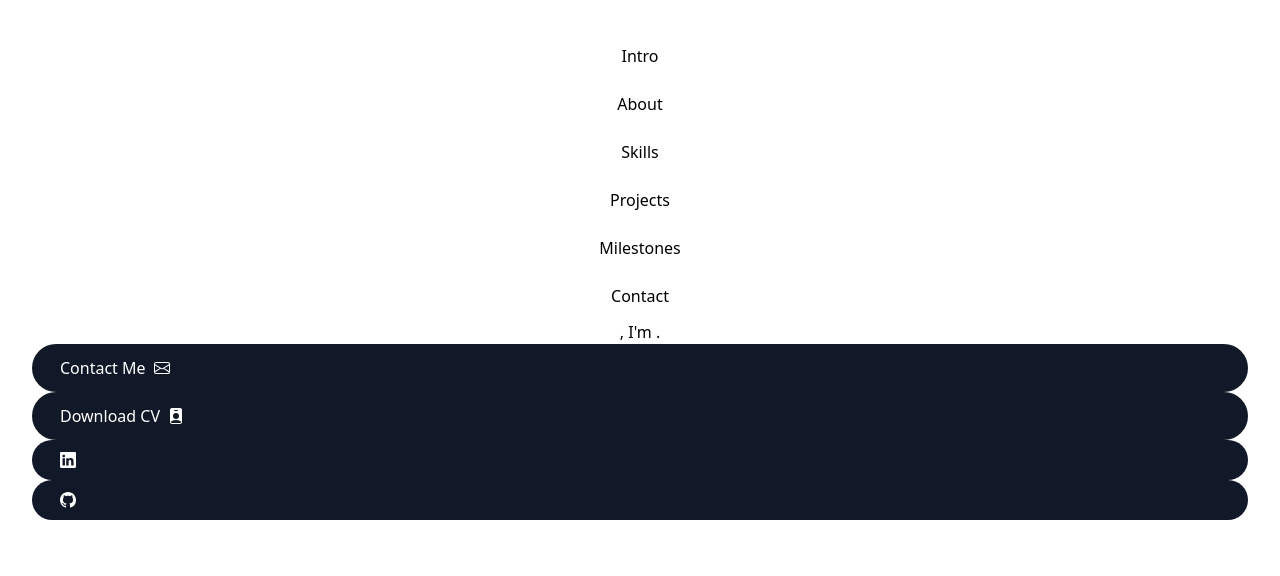
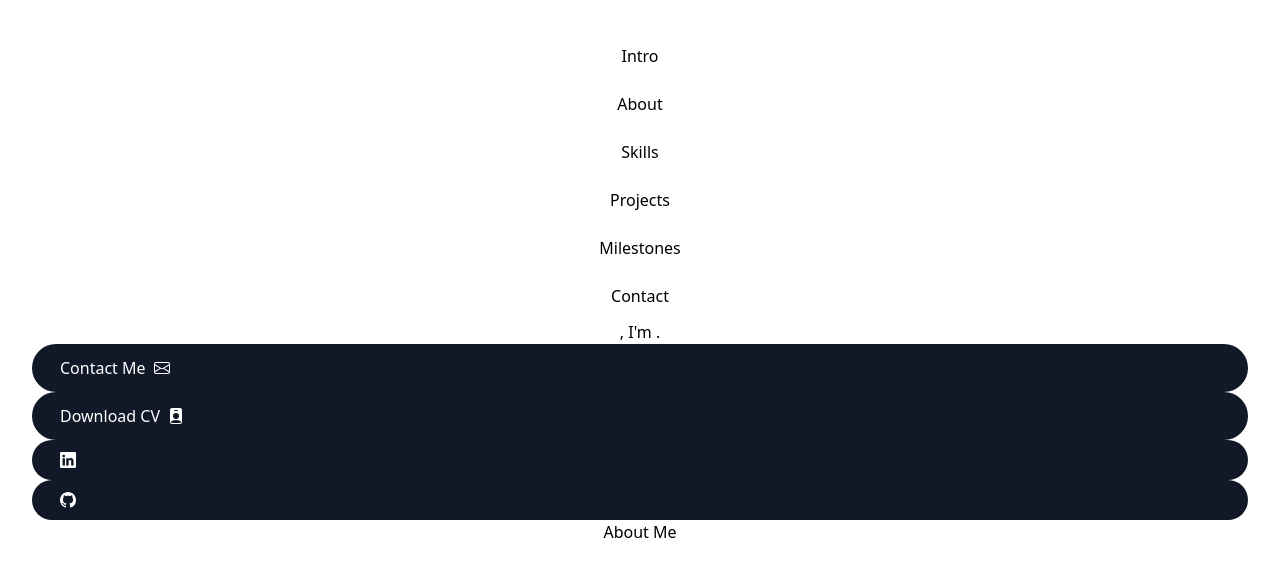
Before and after one commit to haritha99ch/portfolio, a React (Vite) app: page / in a window 1280 px wide. Shown: the top 576 px of the page. Built offline with nearby package versions, Linux system fonts and the light colour scheme; no server answers.

Commit message:
Created About me section

```diff
--- a/src/App.tsx
+++ b/src/App.tsx
@@ -1,5 +1,7 @@
 import './App.css'
 import Header from './components/header'
+import SectionDivider from './components/sectionDivider'
+import About from './pages/about'
 import Intro from './pages/intro'
 
 function App() {
@@ -12,6 +14,8 @@ function App() {
       <div className="flex flex-col items-center px-4 pt-28 sm:pt-36">
         <Header/>
         <Intro/>
+        <SectionDivider/>
+        <About/>
       </div>
     </div>
   )
--- /dev/null
+++ b/src/components/sectionDivider.tsx
@@ -0,0 +1,7 @@
+const sectionDivider = () => {
+  return (
+    <div className="bg-gray-200 my-24 h-16 w-1 rounded-full hidden sm:block"></div>
+  )
+}
+
+export default sectionDivider
--- /dev/null
+++ b/src/components/sectionHeading.tsx
@@ -0,0 +1,11 @@
+import { ReactNode } from "react"
+
+const sectionHeading = ({children}:{
+    children: ReactNode
+}) => {
+  return (
+    <h2 className="text-3xl font-medium capitalize mb-8">{children}</h2>
+  )
+}
+
+export default sectionHeading
--- /dev/null
+++ b/src/pages/about.tsx
@@ -0,0 +1,21 @@
+import { useState, useEffect } from "react";
+import userDetails from "../models/userDetails";
+import SectionHeading from "../components/sectionHeading";
+
+const About = () => {
+    const [user, setUser] = useState<userDetails | null>(null);
+    useEffect(() => {
+        fetch('./userData/userDetails.json')
+            .then((response) => response.json())
+            .then((data) => setUser(data));
+    }, []);
+
+  return (
+    <section className="mb-28 max-w-[45rem] text-center leading-8 sm:mb-40">
+        <SectionHeading>About Me</SectionHeading>
+        <p className="mb-3">{user?.moreAbout}</p>
+    </section>
+  );
+};
+
+export default About
```
Also changed, not shown: 1 other file (tests, documents, lock files or other folders).
